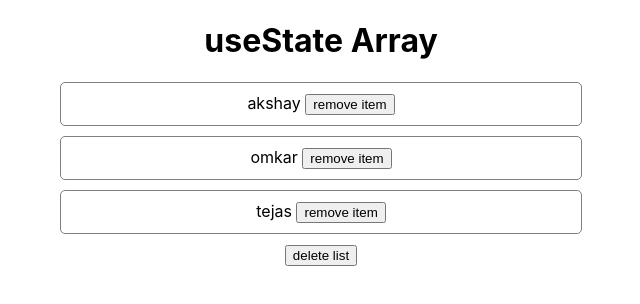
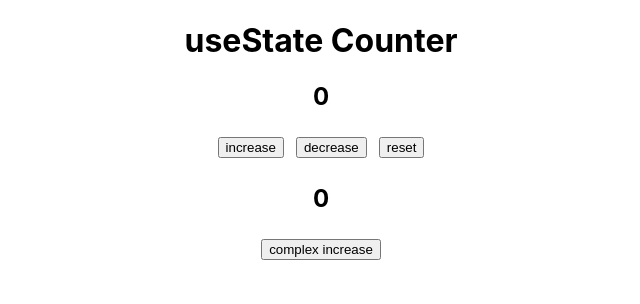
Before and after one commit to akshaypithadiya/react-design-patterns, a React (Create React App) app: page / in a window 1280 px wide. Shown: the top 304 px of the page, without its empty margins (319-959 px from the left). Built offline with nearby package versions, Linux system fonts and the light colour scheme.

Commit message:
useState counter and object example

```diff
--- a/src/App.css
+++ b/src/App.css
@@ -10,3 +10,7 @@
   padding: 10px;
   margin-bottom: 10px;
 }
+
+.btn {
+  margin: 6px;
+}
--- a/src/App.js
+++ b/src/App.js
@@ -1,8 +1,8 @@
 import React from "react";
 //import UseStateBasic from "./components/useState/UseStateBasic";
-import UseStateArray from "./components/useState/UseStateArray";
+//import UseStateArray from "./components/useState/UseStateArray";
 //import UseStateObject from "./components/useState/UseStateObject";
-//import UseStateCounter from "./components/useState/UseStateCounter";
+import UseStateCounter from "./components/useState/UseStateCounter";
 import "./App.css";
 
 const App = () => {
@@ -10,8 +10,10 @@ const App = () => {
     <div className="App">
       {/*
     <UseStateBasic />
+    <UseStateArray />
+    <UseStateObject />
     */}
-      <UseStateArray />
+      <UseStateCounter />
     </div>
   );
 };
--- a/src/components/useState/UseStateCounter.js
+++ b/src/components/useState/UseStateCounter.js
@@ -1,10 +1,39 @@
 import React, { useState } from "react";
 
 const UseStateCounter = () => {
+  const [value, setValue] = useState(0);
+
+  const resetValue = () => {
+    setValue(0);
+  };
+
+  const complexIncrease = () => {
+    setTimeout(() => {
+      //setValue(value + 1);
+      setValue((prevValue) => {
+        return prevValue + 1;
+      });
+    }, 2000);
+  };
+
   return (
-    <div>
-      <h1>use state counter</h1>
-    </div>
+    <>
+      <h1>useState Counter</h1>
+      <h2>{value}</h2>
+      <button className="btn" type="button" onClick={() => setValue(value + 1)}>
+        increase
+      </button>
+      <button className="btn" type="button" onClick={() => setValue(value - 1)}>
+        decrease
+      </button>
+      <button className="btn" type="button" onClick={resetValue}>
+        reset
+      </button>
+      <h2>{value}</h2>
+      <button className="btn" type="button" onClick={complexIncrease}>
+        complex increase
+      </button>
+    </>
   );
 };
 export default UseStateCounter;
```
Also changed, not shown: src/components/useState/UseStateObject.js (+26 -1 lines).
